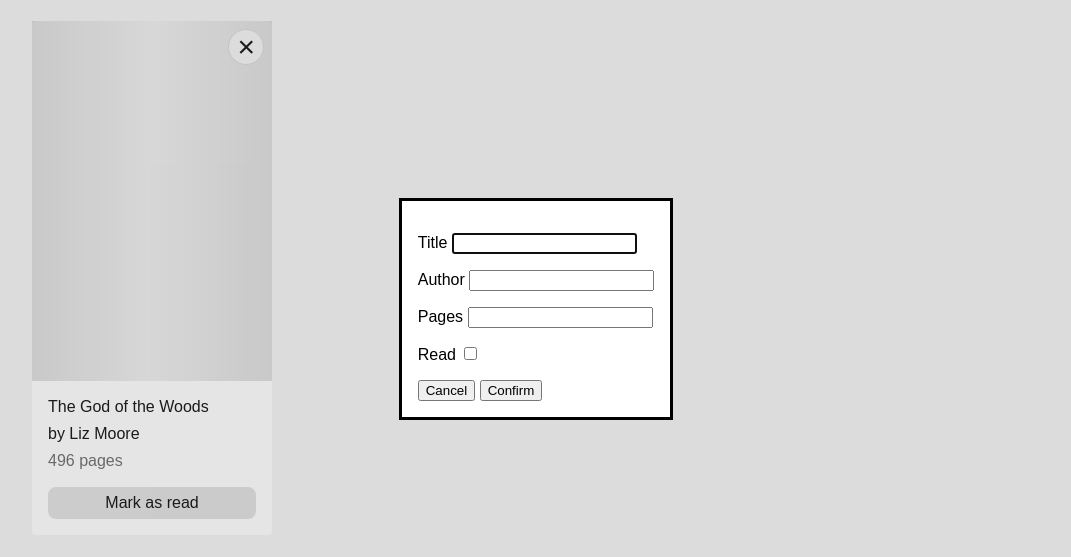
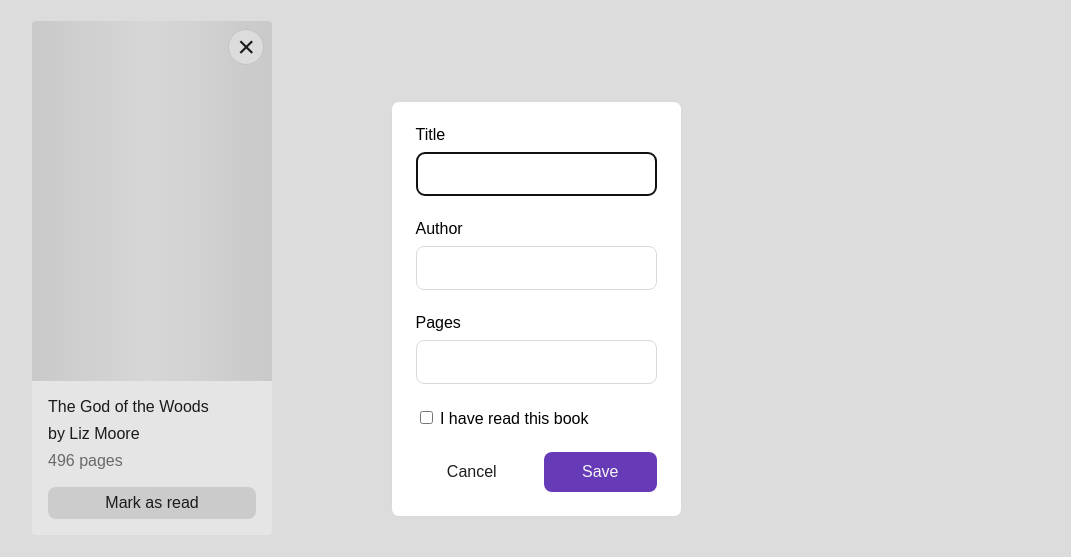
Before and after one commit to Skruvkork/odin-library, a plain HTML site: page index.html in a window 1280 px wide. Both pictures are taken after a click on the button "New book". Shown: the part 91-648 px from the top of the page, without its empty margins (104-1175 px from the left). Drawn offline with Linux system fonts and the light colour scheme; a web font is replaced by a local one.

Commit message:
improve dialog and form layout

```diff
--- a/index.html
+++ b/index.html
@@ -20,33 +20,29 @@
     </header>
     <ul id="books" class="book-list"></ul>
     <dialog id="new-book-dialog">
-      <form id="book-form">
+      <form id="book-form" class="book-form">
         <p>
-          <label>
-            Title
-            <input name="title" />
-          </label>
+          <label for="title">Title</label>
+          <input id="title" type="text" name="title" />
+        </p>
+        <p>
+          <label for="author">Author</label>
+          <input id="author" type="text" name="author"  />
+        </p>
+        <p>
+          <label for="pages">Pages</label>
+          <input id="pages" type="number" min="1" name="pages" />
         </p>
         <p>
           <label>
-            Author
-            <input name="author" />
+            <input type="checkbox" name="read" />
+            I have read this book
           </label>
         </p>
-        <p>
-          <label>
-            Pages
-            <input type="number" min="1" name="pages" />
-          </label>
-        </p>
-        <p>
-          <label>
-            Read
-            <input type="checkbox" name="read" />
-          </label>
-        </p>
-        <button value="cancel" type="button" formmethod="dialog">Cancel</button>
-        <input type="submit" value="Confirm" />
+        <div class="button-group">
+          <button value="cancel" formmethod="dialog" class="button button--medium button--subtle">Cancel</button>
+          <input type="submit" value="Save" class="button button--medium button--brand" />
+        </div>
       </form>
     </dialog>
 
--- a/style.css
+++ b/style.css
@@ -1,4 +1,5 @@
 :root {
+  --font-default: "Hind Madurai", sans-serif;
   --text-primary: #1E1E1E;
   --text-secondary: #757575;
   --text-on-brand: #F5F5F5;
@@ -14,7 +15,7 @@
 }
 
 body {
-  font-family: "Hind Madurai", sans-serif;
+  font-family: var(--font-default);
   font-weight: 400;
   font-style: normal;
   color: var(--text-primary);
@@ -34,6 +35,33 @@ h1 {
   color: var(--text-secondary);
 }
 
+dialog {
+  border: var(--border);
+  border-radius: 8px;
+  padding: 24px;
+}
+
+form label {
+  display: block;
+  margin-bottom: 8px;
+}
+
+form p {
+  margin: 24px 0;
+}
+
+form p:first-child {
+  margin-top: 0;
+}
+
+form input[type="text"], form input[type="number"] {
+  border-radius: 8px;
+  border: var(--border);
+  padding: 12px 16px;
+  font-size: 16px;
+  line-height: 1;
+}
+
 .wrapper {
   max-width: 1008px;
   margin: 48px auto;
@@ -51,7 +79,7 @@ h1 {
 }
 
 .button {
-  font-family: "Hind Madurai", sans-serif;
+  font-family: var(--font-default);
   border-radius: 8px;
   border: none;
   font-size: 16px;
@@ -86,6 +114,11 @@ h1 {
   color: var(--text-on-positive);
 }
 
+.button--subtle {
+  background: none;
+  color: var(--text-primary);
+}
+
 .icon-button {
   border-radius: 32px;
   border: var(--border);
@@ -94,6 +127,19 @@ h1 {
   background: var(--background-secondary);
   color: var(--icon-primary);
   padding: 8px;
+}
+
+.button-group {
+  display: flex;
+}
+
+.button-group .button {
+  margin-right: 16px;
+  flex: 1;
+}
+
+.button-group .button:last-child {
+  margin-right: 0;
 }
 
 .book-list {
@@ -109,6 +155,7 @@ h1 {
   position: relative;
   border-radius: 4px;
   background-color: var(--background-primary);
+  overflow: hidden;
 }
 
 .book-card__image-placeholder {
```
